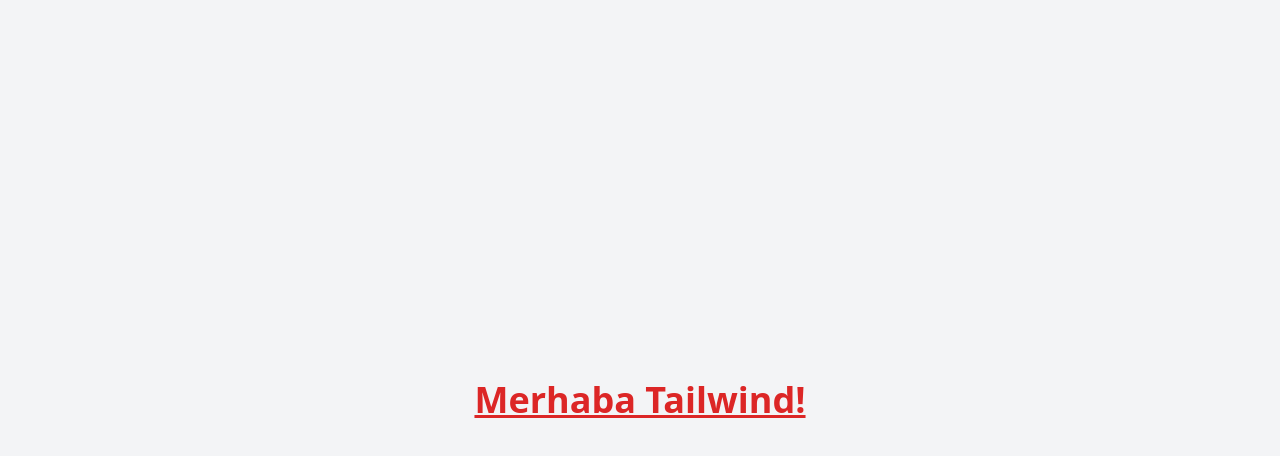
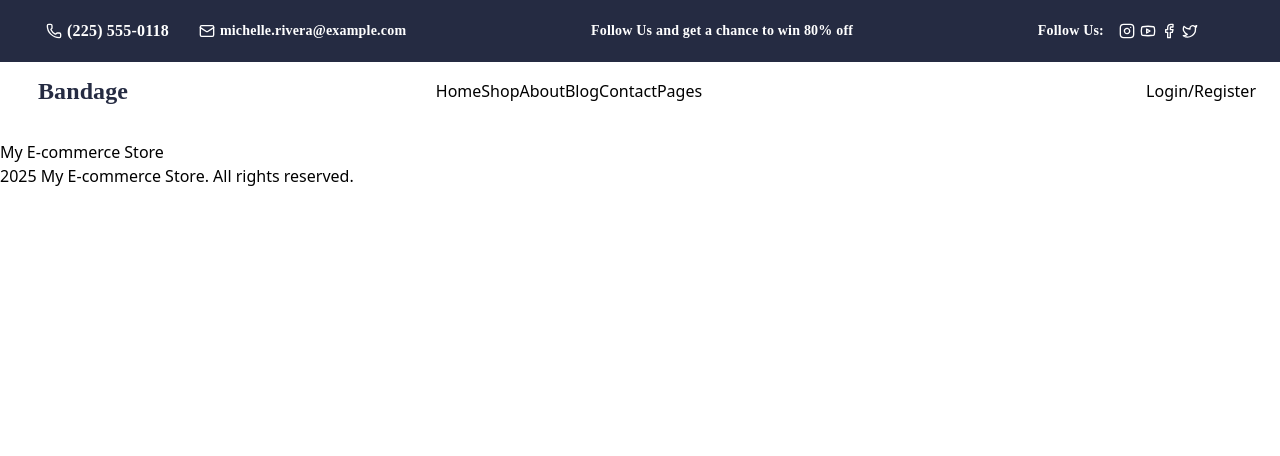
Before and after one commit to Menekse-Hasdemir/fullstack-ecommerce-lab, a React (Vite) app: page / in a window 1280 px wide. Shown: the top 456 px of the page. Built offline with nearby package versions, Linux system fonts and the light colour scheme.

Commit message:
T02: Header ve Navbar tasarımı tamamlandı

```diff
--- a/src/App.jsx
+++ b/src/App.jsx
@@ -1,11 +1,24 @@
+import React from "react";
+import Header from "./layout/Header";
+import Footer from "./layout/Footer";
+import HomePage from "./pages/HomePage";
+import PageContent from "./layout/PageContent";
+
+import { BrowserRouter as Router, Switch, Route } from 'react-router-dom';
+
 function App() {
   return (
-    <div className="flex items-center justify-center min-h-screen bg-gray-100">
-      <h1 className="text-4xl font-bold text-red-600 underline">
-        Merhaba Tailwind!
-      </h1>
-    </div>
-  )
+    <Router>
+      <Header />
+      <main>
+        <Switch>
+          <Route exact path="/" component={HomePage} />
+
+        </Switch>
+      </main>
+      <Footer />
+    </Router>
+  );
 }
 
-export default App
+export default App;
--- /dev/null
+++ b/src/components/ProductCard.jsx
@@ -0,0 +1,9 @@
+export default function ProductCard({ product }) {
+  return (
+    <div className="product-card">
+      <h2>{product.name}</h2>
+      <p>{product.description}</p>
+      <p>${product.price}</p>
+    </div>
+  );
+}
--- /dev/null
+++ b/src/layout/Footer.jsx
@@ -0,0 +1,3 @@
+export default function Footer() {
+    return <footer><p> 2025 My E-commerce Store. All rights reserved.</p></footer>;
+}
--- /dev/null
+++ b/src/layout/Header.jsx
@@ -0,0 +1,77 @@
+import React from 'react';
+import { Phone,Mail,Instagram,Youtube,Facebook,Twitter } from 'lucide-react';
+
+export default function Header(){
+    return (
+    <header>
+    <div className="w-full flex flex-col">
+
+   <div className="font-['Montserrat'] hidden md:flex bg-[#252B42] text-white  py-2 px-9 justify-between items-center">
+
+    <div className="flex items-center gap-[10px] h-[46px]">
+
+        <div className="flex items-center gap-[5px] p-[10px]  font-bold text-white ttext-[14px] leading-[24px] tracking-[0.2px]">
+            <Phone size={16} />
+            <span>(225) 555-0118</span>
+
+            </div>
+
+        <div className=" flex items-center gap-[5px] p-[10px] font-bold text-white text-[14px] leading-[24px] tracking-[0.2px]">
+            <Mail size={16} />
+            <a href="mailto:michelle.rivera@example.com"  className="hover:underline">michelle.rivera@example.com</a>
+        </div>
+    </div>
+
+    <div className="flex items-center gap-[10px] p-[10px] h-[44px]">
+        <h6 className="font-bold text-white text-[14px] leading-[24px] tracking-[0.2px]">Follow Us and get a chance to win 80% off</h6>
+    </div>
+
+    <div className="flex items-center gap-[10px] p-[10px] h-[46px]">
+
+        <h6 className="font-bold text-white text-[14px] leading-[24px] tracking-[0.2px]">Follow Us: </h6>
+
+        <div className="flex items-center gap-[5px] w-[120px] h-[26px] p-[5px]">
+              <a href="#" className="hover:opacity-80"><Instagram size={16} /></a>
+              <a href="#" className="hover:opacity-80 "><Youtube size={16} /></a>
+              <a href="#" className="hover:opacity-80 "><Facebook size={16} /></a>
+              <a href="#" className="hover:opacity-80 "><Twitter size={16} /></a>
+            </div>
+
+    </div>
+
+   </div>
+
+
+
+
+   <div className="flex w-full h-[78px] " >
+    <div className="flex items-center w-[187px] h-[58px] ml-[38px] ">
+    <h3 className="font-['Montserrat'] font-bold text-[24px] leading-[32px] tracking-[0.1px] text-[#252B42]">Bandage</h3>
+     </div>
+
+     <div className="flex justify-between items-center ml-[265px] mr-[24px] h-[58px] w-[1155px]">
+        <div>
+    <nav>
+        <a href ="/">Home</a>
+        <a href="/shop">Shop</a>
+        <a href="/about">About</a>
+        <a href ="/blog">Blog</a>
+        <a href ="/contact">Contact</a>
+        <a href="/pages">Pages</a>
+    </nav>
+     </div>
+
+    <div>
+        <span>Login/Register</span>
+    </div>
+
+   </div>
+
+   </div>
+
+    </div>
+    </header>
+
+
+    )
+}
--- /dev/null
+++ b/src/layout/PageContent.jsx
@@ -0,0 +1,3 @@
+export default function PageContent() {
+    return <div className="page-content">This is the page content area.</div>;
+}
--- /dev/null
+++ b/src/pages/HomePage.jsx
@@ -0,0 +1,3 @@
+export default function Header() {
+    return <header><h1>My E-commerce Store</h1></header>;
+}
--- a/tailwind.config.js
+++ b/tailwind.config.js
@@ -3,7 +3,12 @@ export default {
   content: ["./index.html",
     "./src/**/*.{js,ts,jsx,tsx}",],
   theme: {
-    extend: {},
+    extend: {
+      colors : {
+
+
+      }
+    },
   },
   plugins: [],
 }
```
